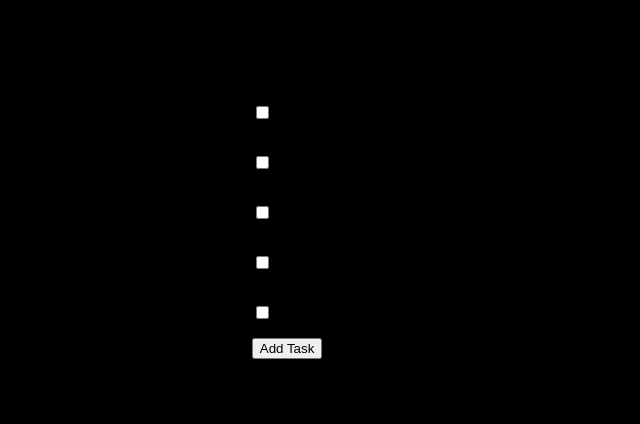
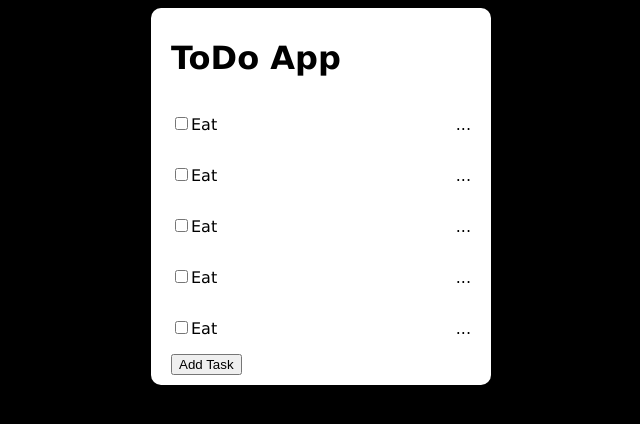
Before and after one commit to harshsennnn/3-Tier-ToDo, a React (Vite) app in the folder frontend/: page / in a window 1280 px wide. Shown: the top 424 px of the page, without its empty margins (319-959 px from the left). Built offline with nearby package versions, Linux system fonts and the light colour scheme.

Commit message:
styling item

```diff
--- a/frontend/src/App.css
+++ b/frontend/src/App.css
@@ -10,3 +10,12 @@ body {
     justify-content: space-between;
     align-items: center;
 }
+
+.container {
+    width: 300px;
+    max-width: 600px;
+    font-family: Verdana, Geneva, Tahoma, sans-serif;
+    padding: 10px 20px;
+    background: white;
+    border-radius: 10px;
+}
```
